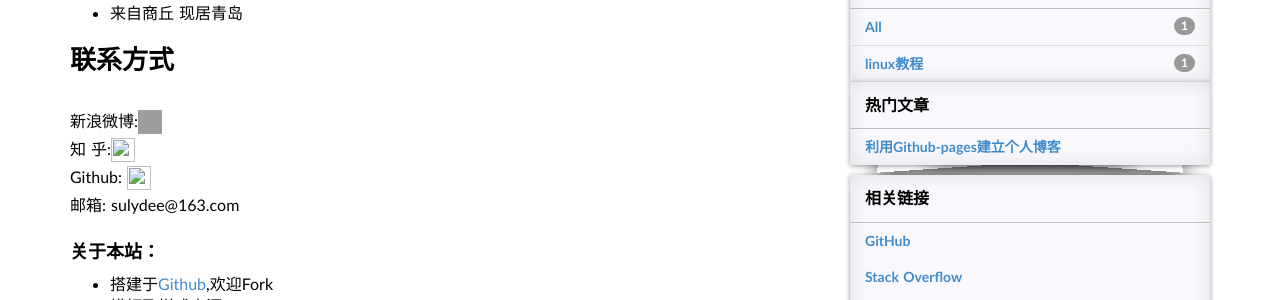
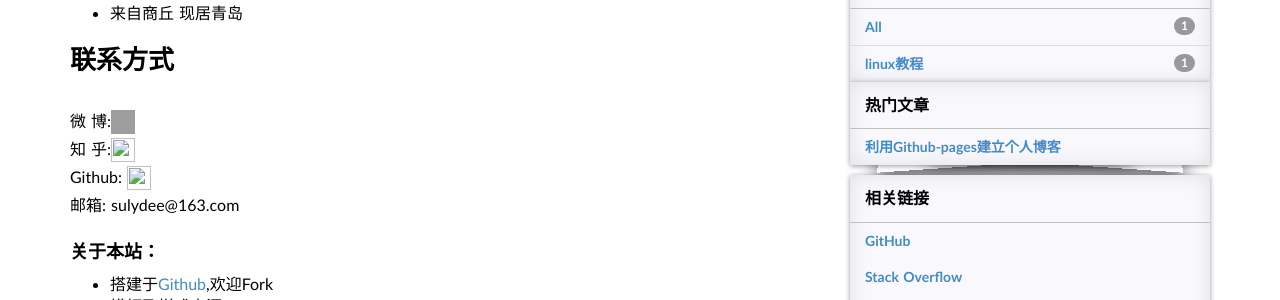
Before and after one commit to sulydee/sulydee.github.io, a Jekyll site: the page built from about.md, in a window 1280 px wide. Shown: the part 186-486 px from the top of the page. Built offline with Jekyll 4.4.1, drawn with Linux system fonts in a browser that asks for light colours; some web fonts are replaced; comment, search, counter and statistics services are not loaded; grey boxes are pictures that could not be loaded.

Commit message:
00
00：代表写搭建博客时的摸索、折腾，无意义。

```diff
--- a/about.md
+++ b/about.md
@@ -12,7 +12,7 @@ title: "关于：About"
 ## 联系方式
 
 <p class="contact">
- 新浪微博:<a href="https://weibo.com/sulydee" title="微博联系我"><img src="http://www.sinaimg.cn/blog/developer/wiki/LOGO_32x32.png" width="24" height="24" style="display:inline-block;vertical-align:middle"></a><br/>
+ 微    博:<a href="https://weibo.com/sulydee" title="微博联系我"><img src="http://www.sinaimg.cn/blog/developer/wiki/LOGO_32x32.png" width="24" height="24" style="display:inline-block;vertical-align:middle"></a><br/>
  知    乎:<a href="https://www.zhihu.com/people/www.foopoo.cn/activities" title="知乎联系我"><img src="http://www.zhihu.com/favicon.ico" width="24" height="24" style="display:inline-block;vertical-align:middle"></a><br/>
   Github: <a href="https://github.com/sulydee" title="Github联系我"><img src="http://www.github.com/favicon.ico" width="24" height="24" style="display:inline-block;vertical-align:middle"></a><br/>
 邮箱: sulydee@163.com
```
